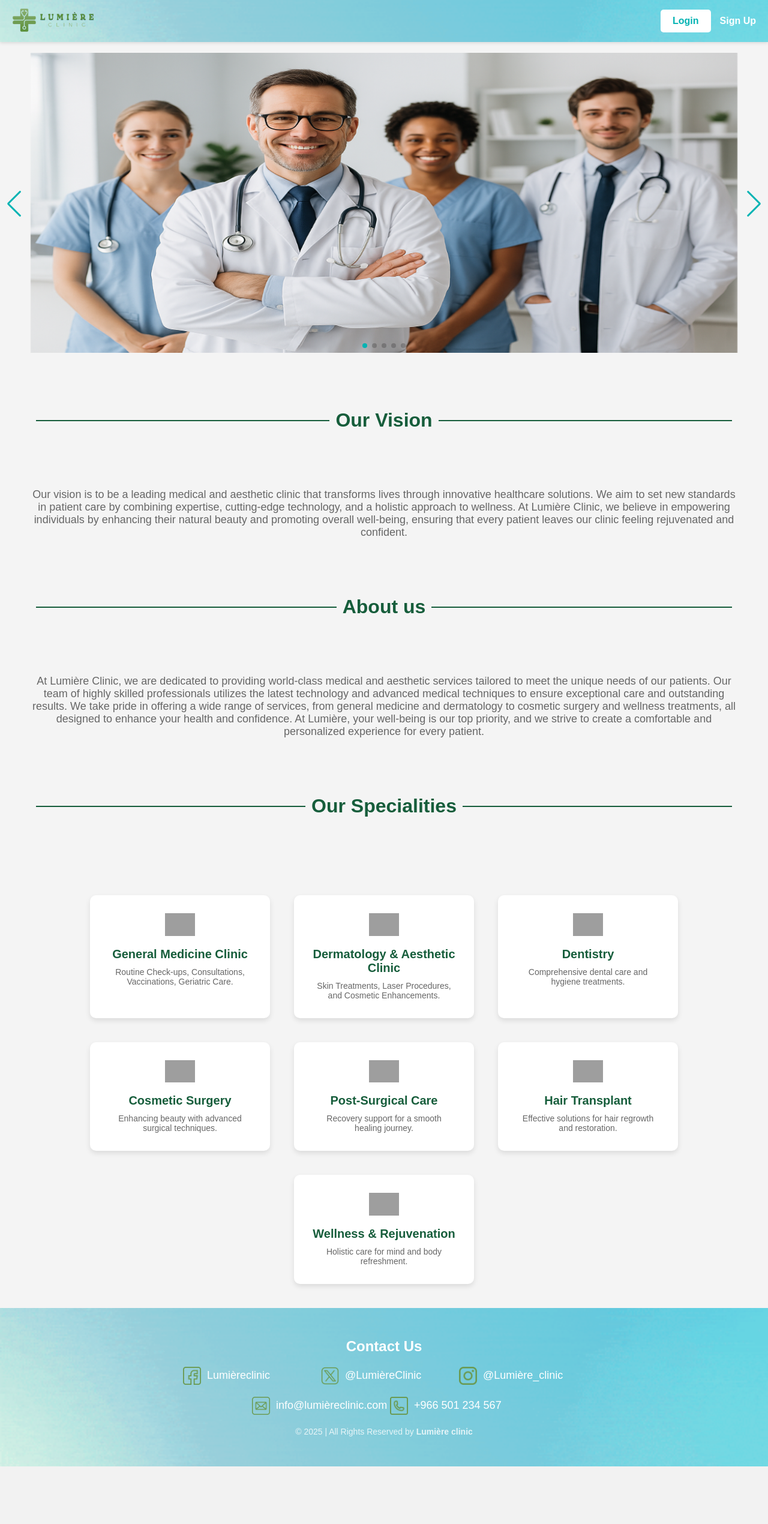
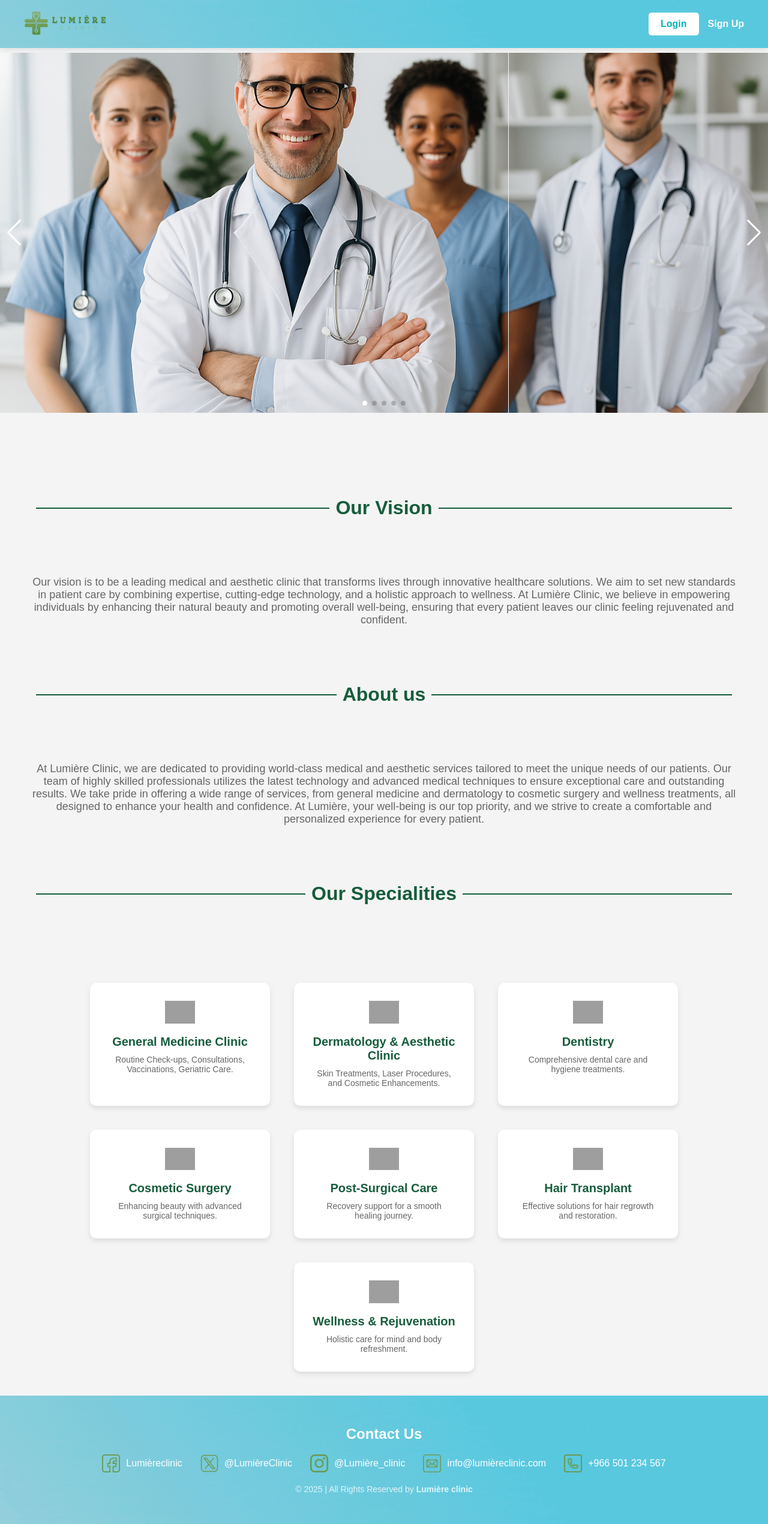
Before and after one commit to HessahAlotaibi1/Web_Project, a PHP site: page / in a window 1280 px wide. Shown: the whole page at 60% size. Before the commit the page ends 2444 px from the top, so only its background shows below. Run offline with PHP 8.4, Linux system fonts and the light colour scheme; grey boxes are pictures that could not be loaded.

Commit message:
Update index.css

```diff
--- a/css/index.css
+++ b/css/index.css
@@ -24,20 +24,19 @@ body {
 
 .header {
   position: fixed;
-  top: 0;
-  left: 0;
-  width: 100%;
-  height: 70px;
+top: 0;
+left: 0;
+width: 100%;
+height: 80px;
+box-shadow: 0 2px 10px rgba(0, 0, 0, 0.1);
+z-index: 999;
+display: flex;
+justify-content: space-between;
+align-items: center;
+padding: 0 40px;
   background-image: url("../images/Background.gif");
   background-size: cover;
-  background-position: center;
-  background-repeat: no-repeat;
-  display: flex;
-  align-items: center;
-  justify-content: space-between;
-  padding: 0 20px;
-  box-shadow: 0 2px 5px rgba(0, 0, 0, 0.1);
-  z-index: 1000;
+
 }
 .logo img {
   height: 50px;
@@ -78,53 +77,32 @@ body {
   text-decoration: underline;
 }
 
+/* ========== FOOTER ========== */
 .footer {
   background-image: url("../images/Background.gif");
-  background-size: cover;
-  background-position: center;
-  background-repeat: no-repeat;
-  color: white;
+  background-size: cover;  color: white;
+  padding: 50px 20px;
   text-align: center;
-  padding: 50px 20px;
-  font-size: 18px;
-  position: relative;
-}
-
-.footer a {
-  color: #fff;
-  text-decoration: none;
-
-}
-
-.footer a:hover {
-  text-decoration: none;
-  color: #6a994e;
 }
 
 .footer h2 {
   font-size: 24px;
   margin-bottom: 20px;
-  font-weight: bold;
 }
 
 .footer ul {
   list-style: none;
-  padding: 0;
   display: flex;
   flex-wrap: wrap;
   justify-content: center;
-  gap: 20px;
-  max-width: 700px;
-  margin: auto;
+  gap: 30px;
 }
 
 .footer li {
   display: flex;
   align-items: center;
+  font-size: 16px;
   gap: 10px;
-  font-size: 18px;
-  width: 30%;
-  text-align: left;
 }
 
 .footer img {
@@ -224,32 +214,38 @@ body {
 
 .slider-container {
   width: 100%;
-  height: auto;
+  height: 600px;
+  overflow: hidden;
+  display: flex;
+  justify-content: center;
+  align-items: center;
   background-color: #f4f4f4;
-  display: flex;
-  align-self: center;
-  align-items: center;
-  justify-content: center;
-
+  margin-bottom: 50px;
 }
 
 .swiper {
   width: 100%;
-  height: fit-content;
+  height: 100%;
+}
+
+.swiper-slide {
+  display: flex;
+  justify-content: center;
+  align-items: center;
 }
 
 .swiper-slide img {
-  width: 92%;
-  height: 500px;
-  overflow: hidden;
+  width: 100%;
+  height: 100%;
+  object-fit: cover;
 }
 
 
 .swiper .swiper-button-prev,
 .swiper .swiper-button-next {
-  color: #04b3b3;
+  color: #ffffff;
 }
 
 .swiper .swiper-pagination-bullet-active {
-  background-color: #04b3b3;
+  background-color: #ffffff;
 }
```
Also changed, not shown: other parts of css/index.css (+27 -15 lines).
